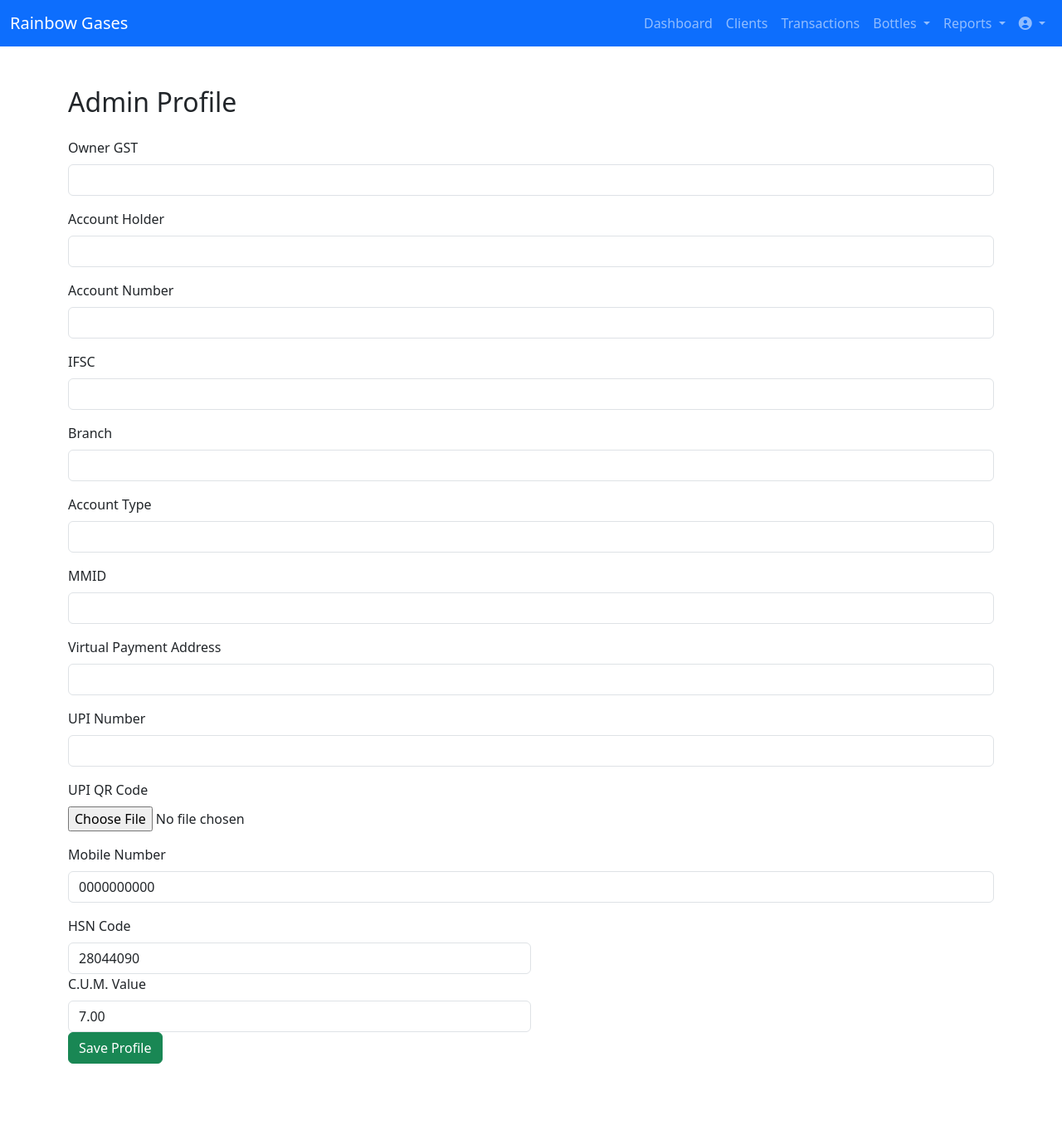
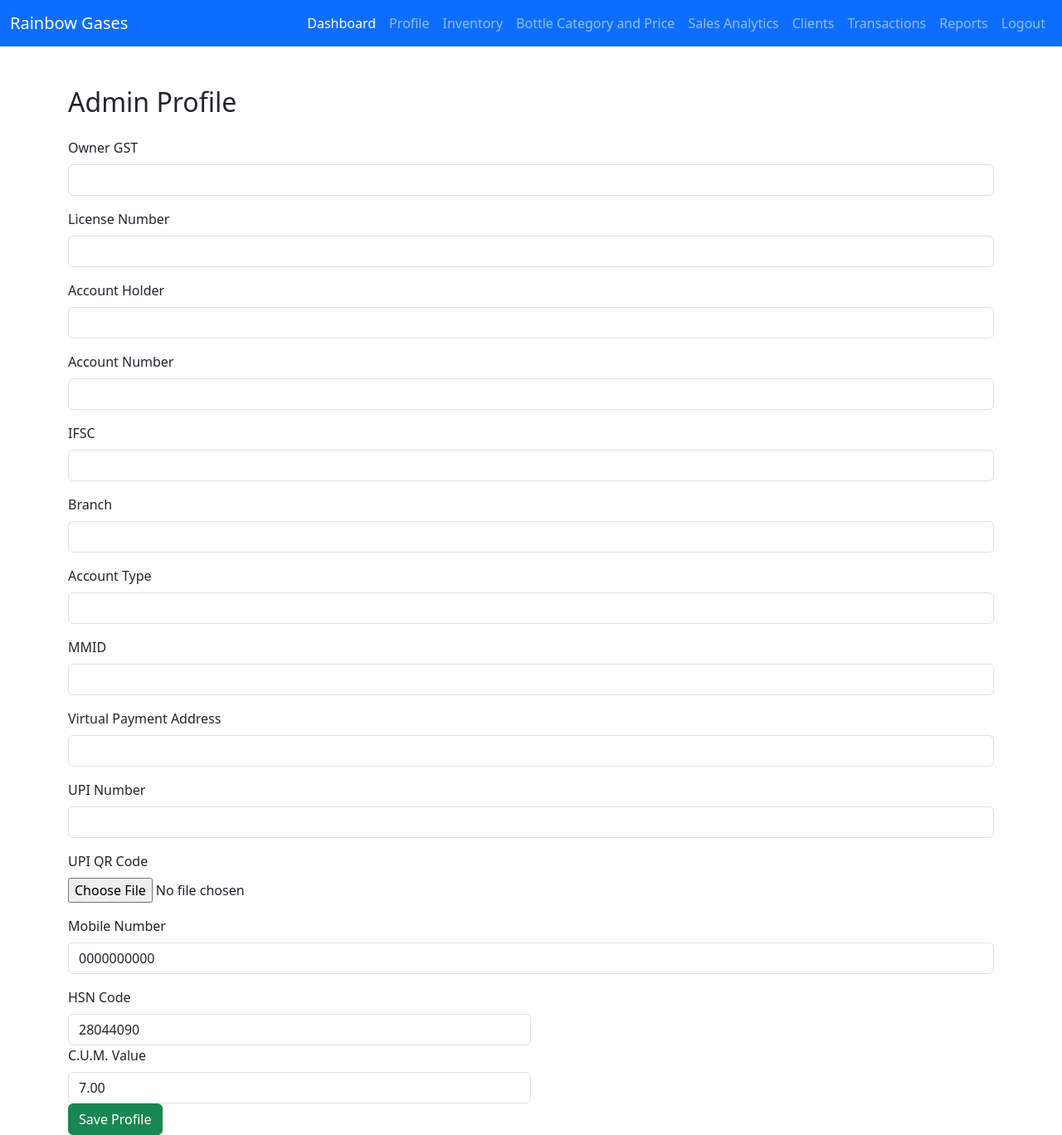
Before and after one commit to ashishmishra1998/O2_MGMT, a Django app: page /admin-profile/ in a window 1280 px wide. Shown: the whole page at 83% size. Before the commit the page ends 1282 px from the top, so only its background shows below. Run offline with Django 5.2, Linux system fonts and the light colour scheme; the visitor is signed in with stand-in values (Sample User, id 1); data comes from the database, SQL or seed files in the repository; data that the repository does not hold is empty; some libraries are stand-ins or nearby versions.

Commit message:
License no and amount in words

```diff
--- a/bottle_MGMT/forms.py
+++ b/bottle_MGMT/forms.py
@@ -28,7 +28,7 @@ class AdminProfileForm(forms.ModelForm):
     class Meta:
         model = Client
         fields = [
-            'owner_gst', 'account_holder', 'account_number', 'ifsc', 'branch',
+            'owner_gst', 'account_holder','license_number', 'account_number', 'ifsc', 'branch',
             'account_type', 'mmid', 'vpa', 'upi_number', 'upi_qr',
             'contact', 'hsn_code', 'cum_value',
         ]
--- a/bottle_MGMT/models.py
+++ b/bottle_MGMT/models.py
@@ -21,6 +21,7 @@ class Client(models.Model):
     role = models.CharField(max_length=10, choices=ROLE_CHOICES, default='customer')
     # Admin profile fields
     owner_gst = models.CharField(max_length=20, blank=True, null=True)
+    license_number = models.CharField(max_length=50, blank=True, null=True)
     bank_account = models.CharField(max_length=50, blank=True, null=True)
     card = models.CharField(max_length=50, blank=True, null=True)
     account_holder = models.CharField(max_length=100, blank=True, null=True)
--- a/bottle_MGMT/views.py
+++ b/bottle_MGMT/views.py
@@ -24,7 +24,7 @@ from io import BytesIO
 from django.db.models import Q
 from datetime import datetime
 from decimal import Decimal
-from .utils import compute_totals, get_next_challan_number, compute_totals_from_subtotal, build_transaction_rows
+from .utils import compute_totals, get_next_challan_number, compute_totals_from_subtotal, build_transaction_rows, number_to_words
 from reportlab.lib import colors
 from reportlab.lib.utils import ImageReader
 from django.db import transaction as db_transaction
@@ -644,6 +644,7 @@ def create_custom_bill(request, client_id):
         'cgst_percentage': cgst_percentage,
         'sgst_percentage': sgst_percentage,
         'admin_client': Client.objects.filter(role='admin').first(),
+        'amount_in_words': number_to_words(bill.final_amount),
     }
     if request.GET.get('format') == 'pdf':
         return generate_pdf_bill(request, context)
@@ -697,6 +698,7 @@ def generate_bill(request, client_id, bill_id=None):
             'cgst_percentage': cgst_percentage,
             'sgst_percentage': sgst_percentage,
             'admin_client': admin_client,
+            'amount_in_words': number_to_words(bill.final_amount),
         }
         if request.GET.get('format') == 'pdf':
             return generate_pdf_bill(request, context)
@@ -785,6 +787,7 @@ def generate_bill(request, client_id, bill_id=None):
         'cgst_percentage': cgst_percentage,
         'sgst_percentage': sgst_percentage,
         'admin_client': admin_client,
+        'amount_in_words': number_to_words(bill.final_amount),
     }
 
     if request.GET.get('format') == 'pdf':
@@ -873,6 +876,10 @@ def generate_pdf_bill(request, context):
     elements.append(Paragraph(contact_line, styles["CompanyHeader"]))
     if company_gst:
         elements.append(Paragraph(f"GST No: {company_gst}", styles["CompanyHeader"]))
+    # Add license number if available
+    admin_license = getattr(admin, "license_number", None) or (admin.get("license_number") if isinstance(admin, dict) else None) or ""
+    # Debug: Always add license number for testing
+    elements.append(Paragraph(f"License No: {admin_license or 'NOT_SET'}", styles["CompanyHeader"]))
     elements.append(Spacer(1, 12))
 
     # --- Invoice title & bill metadata (center/right) ---
@@ -1006,6 +1013,12 @@ def generate_pdf_bill(request, context):
     table_style.add("BACKGROUND", (0, last_row_idx), (-1, last_row_idx), colors.HexColor("#e6f3ea"))
     table.setStyle(table_style)
     elements.append(table)
+    elements.append(Spacer(1, 12))
+
+    # --- Amount in Words ---
+    amount_in_words = context.get("amount_in_words", "")
+    # Debug: Always add amount in words for testing
+    elements.append(Paragraph(f"<b>Amount in Words:</b> {amount_in_words.title() if amount_in_words else 'NOT_SET'}", styles["LeftSmall"]))
     elements.append(Spacer(1, 12))
 
     # --- Payment Details (Bank left, UPI right) ---
--- a/templates/admin_profile.html
+++ b/templates/admin_profile.html
@@ -11,6 +11,11 @@
     <div class="mb-3">
         <label for="id_owner_gst" class="form-label">Owner GST</label>
         {{ form.owner_gst|add_class:'form-control' }}
+    </div>
+
+    <div class="mb-3">
+        <label for="id_license_number" class="form-label">License Number</label>
+        {{ form.license_number|add_class:'form-control' }}
     </div>
 
     <div class="mb-3">
--- a/templates/base.html
+++ b/templates/base.html
@@ -22,65 +22,29 @@
         <div class="collapse navbar-collapse" id="navbarNav">
             <ul class="navbar-nav ms-auto">
                 {% if request.user.is_staff %}
-                    <li class="nav-item">
-                        <a class="nav-link {% if request.resolver_match.url_name == 'admin_dashboard' %}active{% endif %}" href="{% url 'admin_dashboard' %}">Dashboard</a>
-                    </li>
+                <li class="nav-item"><a class="nav-link active" href="{% url 'admin_dashboard' %}">Dashboard</a></li>
+                <li class="nav-item"><a class="nav-link" href="{% url 'admin_profile' %}">Profile</a></li>
+                <li class="nav-item"><a class="nav-link" href="{% url 'inventory' %}">Inventory</a></li>
+                <li class="nav-item"><a class="nav-link" href="{% url 'category_list' %}">Bottle Category and Price</a></li>
+                {% comment %} <li class="nav-item"><a class="nav-link" href="{% url 'pricing' %}">Pricing</a></li> {% endcomment %}
+                <li class="nav-item">
+                    <a class="nav-link" href="{% url 'sales_analytics' %}">Sales Analytics</a>
+                </li>
                 {% else %}
-                    <li class="nav-item">
-                        <a class="nav-link {% if request.resolver_match.url_name == 'delivery_dashboard' %}active{% endif %}" href="{% url 'delivery_dashboard' %}">Dashboard</a>
-                    </li>
+                <li class="nav-item"><a class="nav-link active" href="{% url 'delivery_dashboard' %}">Dashboard</a></li>
                 {% endif %}
+                <li class="nav-item"><a class="nav-link" href="{% url 'client_list' %}">Clients</a></li>
+                <li class="nav-item"><a class="nav-link" href="{% url 'transaction_list' %}">Transactions</a></li>
 
-                <li class="nav-item">
-                    <a class="nav-link {% if request.resolver_match.url_name == 'client_list' %}active{% endif %}" href="{% url 'client_list' %}">Clients</a>
-                </li>
-
-                <li class="nav-item">
-                    <a class="nav-link {% if request.resolver_match.url_name == 'transaction_list' %}active{% endif %}" href="{% url 'transaction_list' %}">Transactions</a>
-                </li>
 
                 {% if request.user.is_staff %}
-                <!-- Bottles Dropdown -->
-                <li class="nav-item dropdown">
-                    <a class="nav-link dropdown-toggle {% if request.resolver_match.url_name in 'inventory category_list' %}active{% endif %}" href="#" role="button" data-bs-toggle="dropdown">
-                        Bottles
-                    </a>
-                    <ul class="dropdown-menu">
-                        <li><a class="dropdown-item" href="{% url 'inventory' %}">Inventory</a></li>
-                        <li><a class="dropdown-item" href="{% url 'category_list' %}">Categories</a></li>
-                    </ul>
-                </li>
-
-                <!-- Reports Dropdown -->
-                <li class="nav-item dropdown">
-                    <a class="nav-link dropdown-toggle {% if request.resolver_match.url_name in 'sales_analytics reports' %}active{% endif %}" href="#" role="button" data-bs-toggle="dropdown">
-                        Reports
-                    </a>
-                    <ul class="dropdown-menu">
-                        <li><a class="dropdown-item" href="{% url 'sales_analytics' %}">Sales Analytics</a></li>
-                        <li><a class="dropdown-item" href="{% url 'reports' %}">Reports</a></li>
-                    </ul>
-                </li>
+                <li class="nav-item"><a class="nav-link" href="{% url 'reports' %}">Reports</a></li>
                 {% endif %}
-
-                <!-- Profile Dropdown -->
-                <li class="nav-item dropdown">
-                    <a class="nav-link dropdown-toggle" href="#" role="button" data-bs-toggle="dropdown">
-                        <i class="fas fa-user-circle"></i>
-                    </a>
-                    <ul class="dropdown-menu dropdown-menu-end">
-                        {% if request.user.is_staff %}
-                            <li><a class="dropdown-item" href="{% url 'admin_profile' %}">Profile</a></li>
-                            <li><hr class="dropdown-divider"></li>
-                        {% endif %}
-                        <li><a class="dropdown-item text-danger" href="{% url 'logout' %}">Logout</a></li>
-                    </ul>
-                </li>
+                <li class="nav-item"><a class="nav-link" href="{% url 'logout' %}">Logout</a></li>
             </ul>
         </div>
     </div>
 </nav>
-
 <div class="container mt-5">
     {% block content %}{% endblock %}
 </div>
```
Also changed, not shown: bottle_MGMT/utils.py (+68 -0 lines), templates/generate_bill.html (+7 -0 lines).
